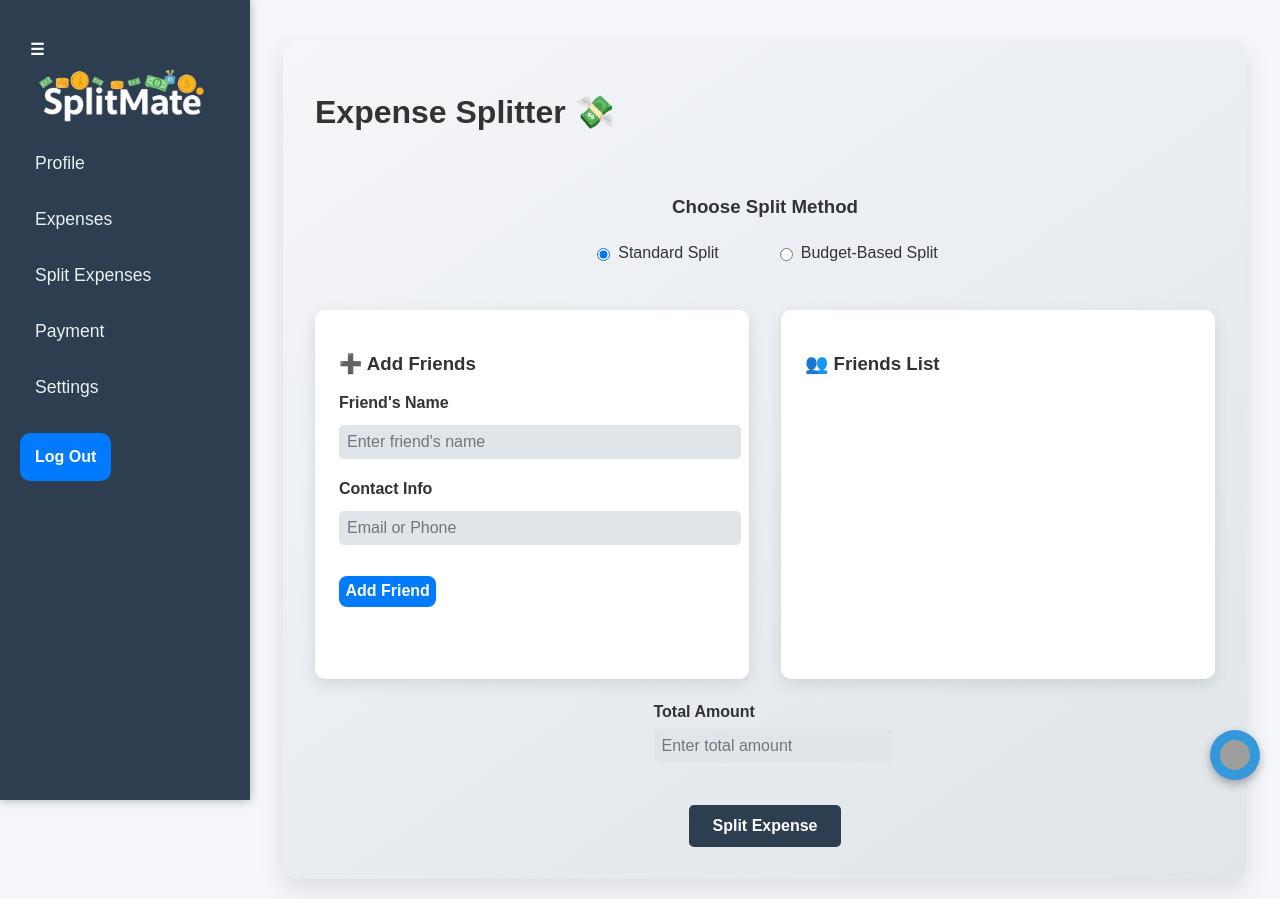
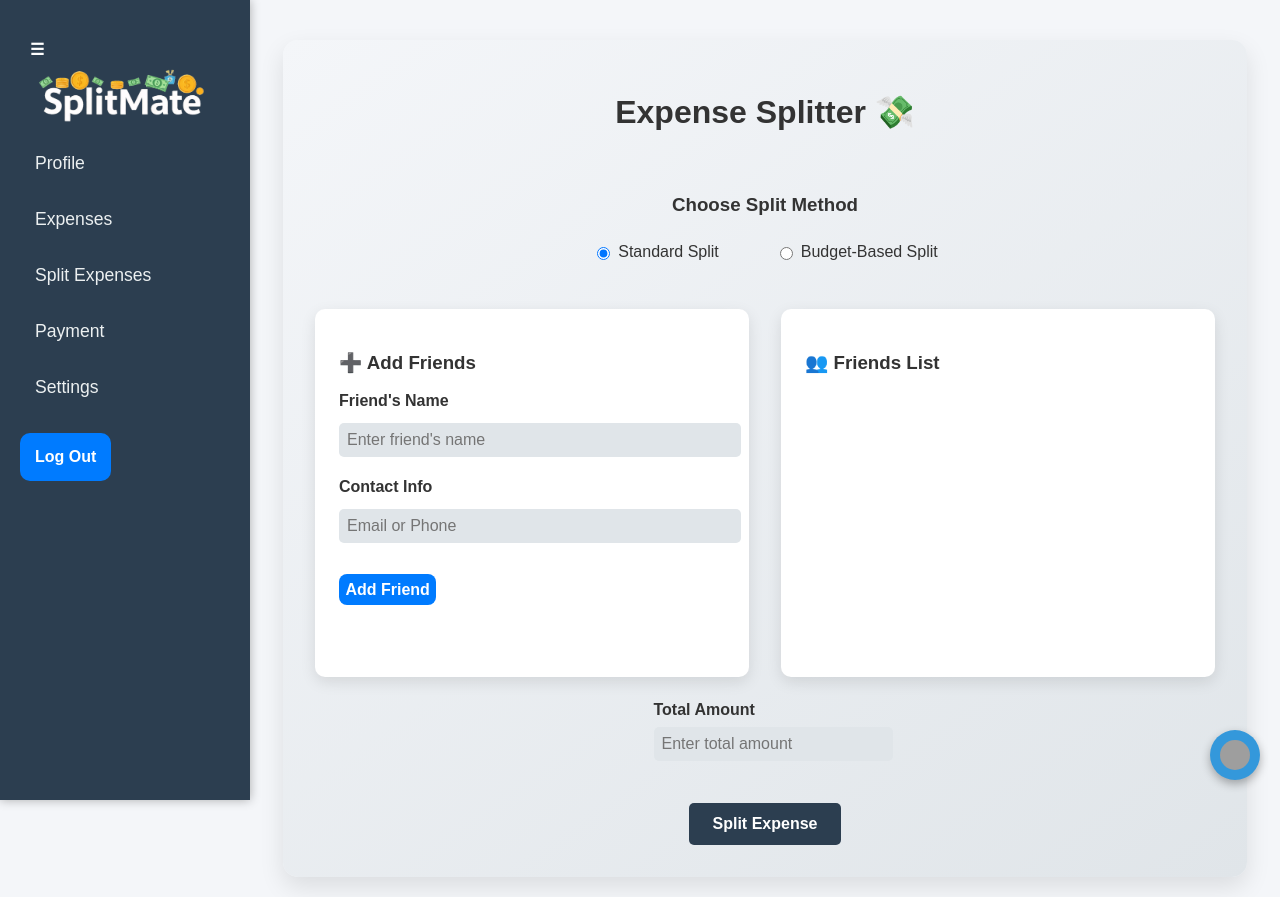
Before and after one commit to panchalbhakti/SmartSplit, a PHP site: the page made by Updated Scripts/index.html in a window 1280 px wide, after a click on "Split Expenses". Run offline with PHP 8.4, Linux system fonts and the light colour scheme; grey boxes are pictures that could not be loaded.

Commit message:
Updated Scripts
By Pranav~

```diff
--- a/Updated Scripts/styles.css
+++ b/Updated Scripts/styles.css
@@ -793,6 +793,15 @@ body {
   gap: 1.5rem;
 }
 
+#splitexpenses h1,
+#settings h1 {
+    font-size: 2rem;
+    color: #333;
+    margin-bottom: 20px;
+    text-align: center;
+    font-weight: bold;
+}
+
 .split-method-selector {
   text-align: center;
   margin-bottom: 1rem;
```
